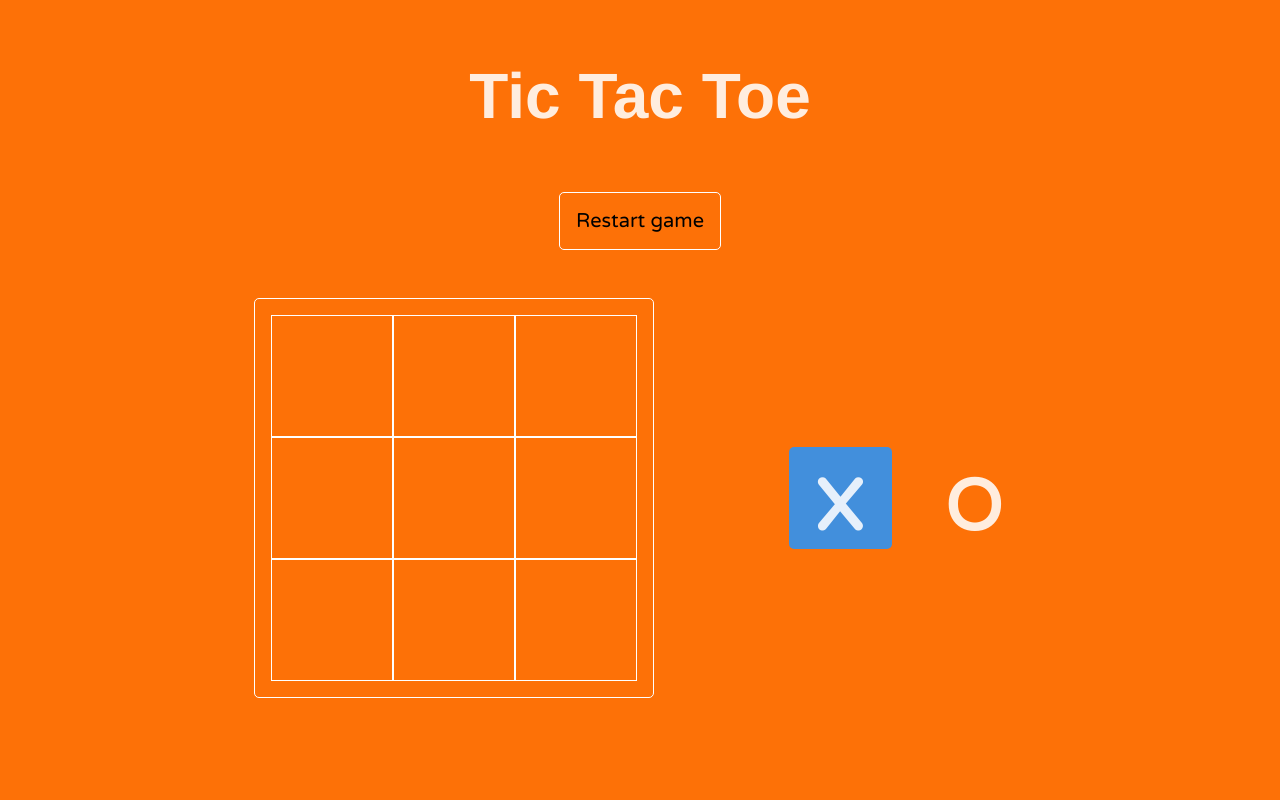
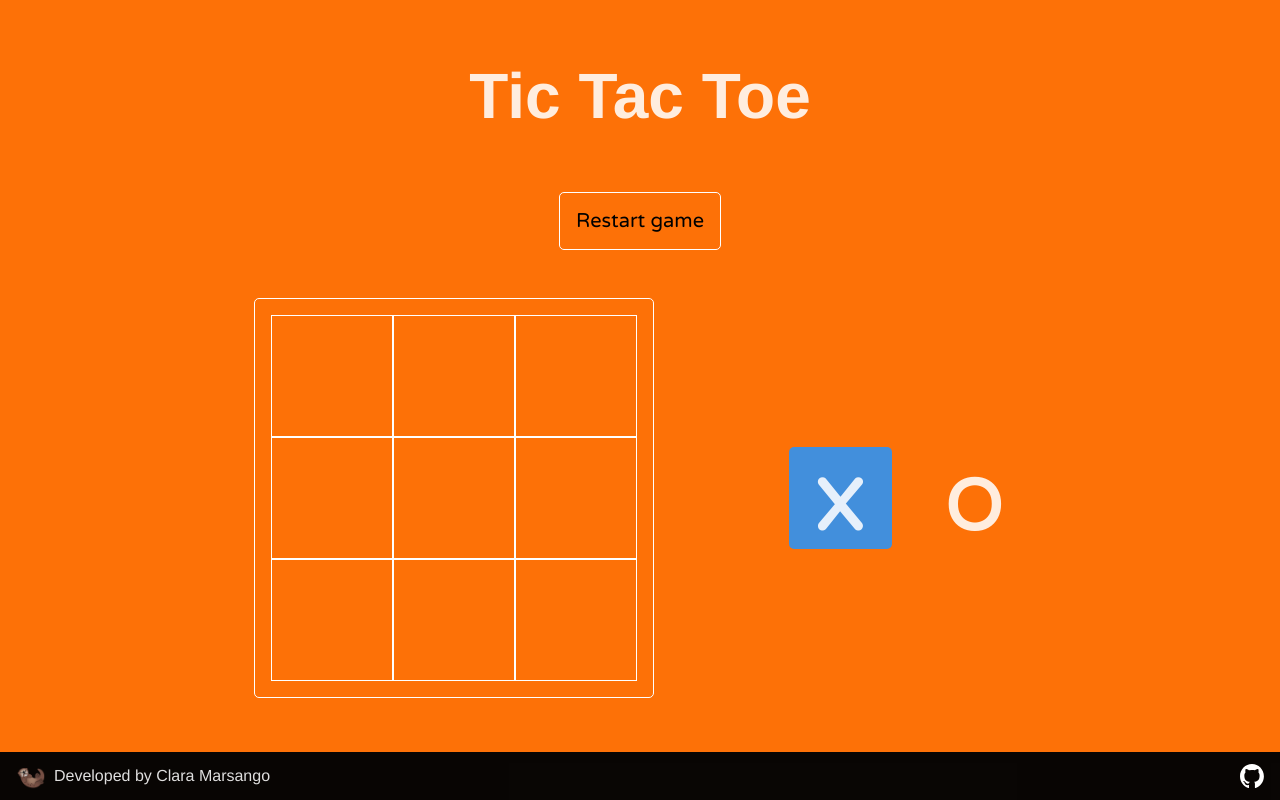
Before and after one commit to claramarsango/tictactoe-react, a React (Vite) app: page / in a window 1280 px wide. Built offline with nearby package versions, Linux system fonts and the light colour scheme; the HTML template or start-up script is replaced by a standard one.

Commit message:
create footer with styles

```diff
--- a/src/App/App.tsx
+++ b/src/App/App.tsx
@@ -6,6 +6,7 @@ import TurnDisplay from './features/TurnDisplay/TurnDisplay';
 import WinnerModal from './features/WinnerModal/WinnerModal';
 import confetti from 'canvas-confetti';
 import Square from './features/Square/Square';
+import Footer from './features/Footer/Footer';
 
 const checkForAWinner = (boardToCheck: string[]) => {
   for (const combo of WINNING_COMBOS) {
@@ -62,6 +63,7 @@ const App = () => {
         <TurnDisplay turnToDisplay={turn} />
         <WinnerModal handleEndOfGame={restartGame}>{winner}</WinnerModal>
       </main>
+      <Footer />
     </>
   );
 };
--- /dev/null
+++ b/src/App/features/Footer/Footer.tsx
@@ -0,0 +1,21 @@
+import './footer-styled.css';
+
+const Footer = () => {
+  return (
+    <footer className="footer">
+      <section className="footer__author">
+        <p className="author__emoji">🦦</p>
+        <h4 className="author__message">Developed by Clara Marsango</h4>
+      </section>
+      <a
+        href="https://github.com/claramarsango"
+        target="_blank"
+        className="footer__link"
+      >
+        <img src="./assets/github-mark-white.svg" alt="Github white logo"></img>
+      </a>
+    </footer>
+  );
+};
+
+export default Footer;
--- /dev/null
+++ b/src/App/features/Footer/footer-styled.css
@@ -0,0 +1,37 @@
+.footer {
+  position: absolute;
+  bottom: 0;
+  left: 0;
+
+  display: flex;
+  align-items: center;
+  justify-content: space-between;
+  padding: 0 1rem;
+
+  width: 100%;
+  height: 3rem;
+  background: rgba(3, 3, 4, 0.978);
+}
+
+.footer__author {
+  display: flex;
+  align-items: center;
+  gap: 0.5rem;
+}
+
+.author__emoji {
+  font-size: 1.5rem;
+}
+
+.author__message {
+  font-weight: lighter;
+  font-size: 1rem;
+}
+
+.footer__link {
+  height: 1.5rem;
+}
+
+.footer__link > img {
+  height: 100%;
+}
```
